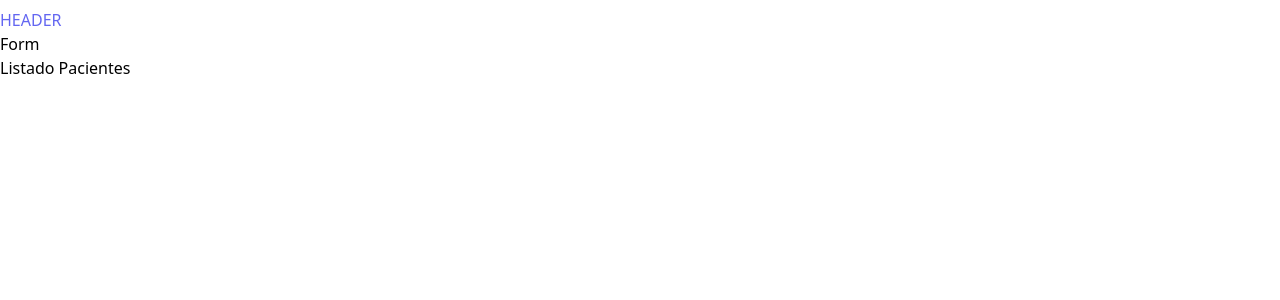
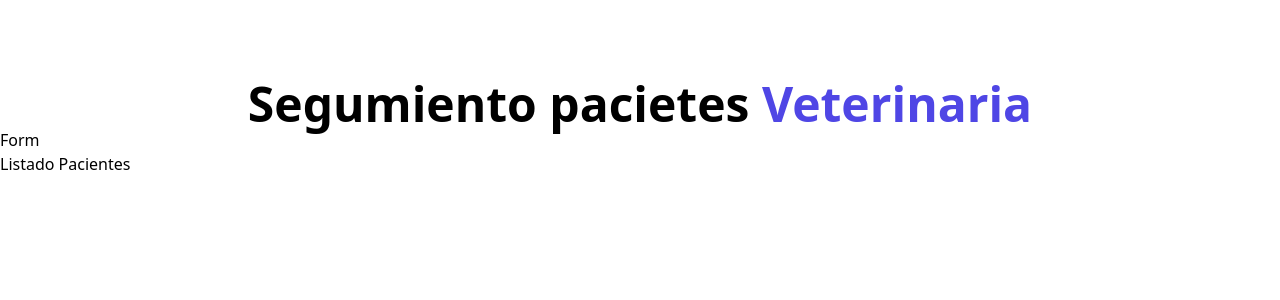
Before and after one commit to Menchu02/Patient_manager_react, a React (Create React App) app: page / in a window 1280 px wide. Shown: the top 300 px of the page. Built offline with nearby package versions, Linux system fonts and the light colour scheme.

Commit message:
add new styles to HeaderComponent

```diff
--- a/src/App.js
+++ b/src/App.js
@@ -5,7 +5,7 @@ import PatientList from './components/PatientList/PatientList';
 
 function App() {
   return (
-    <div>
+    <div className='container mx-auto mt-20'>
       <Header />
       <Form />
       <PatientList />
--- a/src/components/Header/Header.jsx
+++ b/src/components/Header/Header.jsx
@@ -3,7 +3,10 @@ import React from 'react';
 export default function Header() {
   return (
     <div>
-      <h2 className='text-indigo-500 mt-2 uppercase'>Header</h2>
+      <h2 className='font-black text-5xl text-center md:w-2/3 w-1/2 mx-auto'>
+        Segumiento pacietes{'  '}
+        <span className='text-indigo-600'>Veterinaria</span>
+      </h2>
     </div>
   );
 }
```
